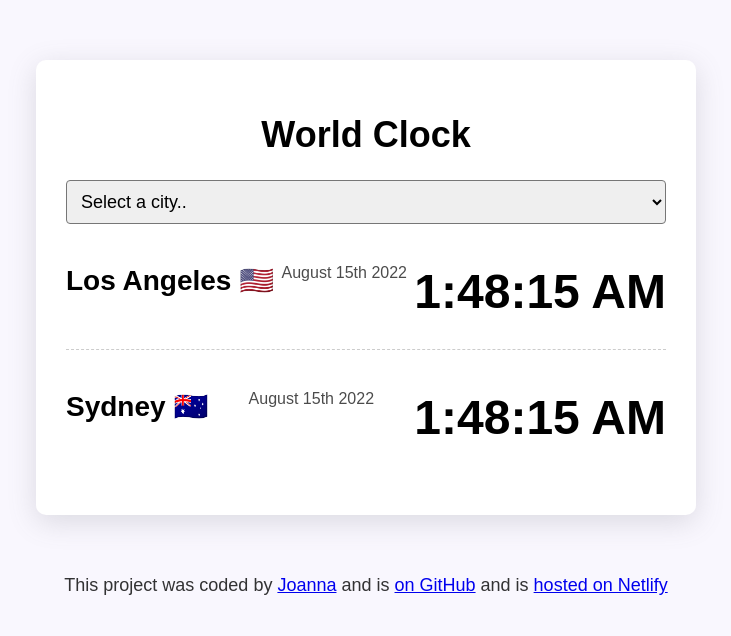
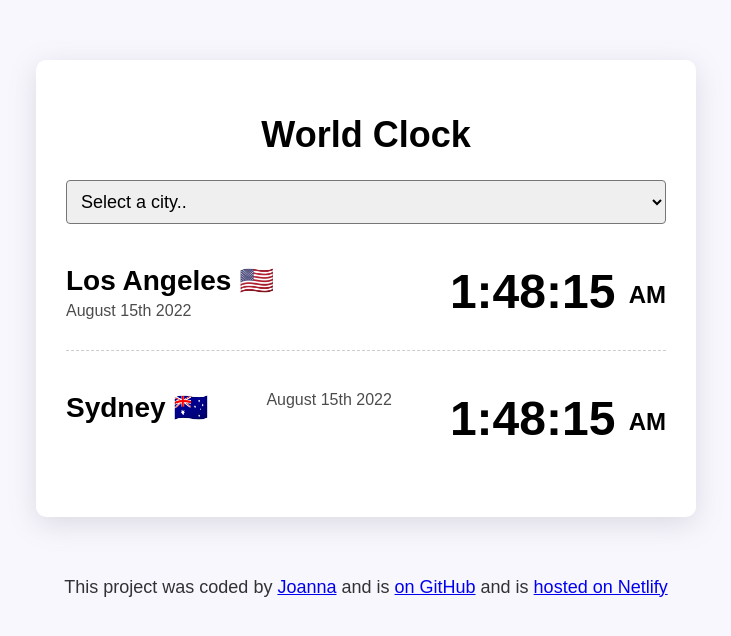
Before and after one commit to joanna520-w/WorldClockProject, a website built with Parcel: page index.html in a window 1280 px wide. Shown: the whole page, without its empty margins (274-1005 px from the left). Built offline with nearby package versions, Linux system fonts and the light colour scheme.

Commit message:
Update index.html

```diff
--- a/index.html
+++ b/index.html
@@ -19,14 +19,16 @@
       </select>
 
       <div class="city">
-        <h2>Los Angeles 🇺🇸</h2>
-        <div class="date">August 15th 2022</div>
-        <div class="time">1:48:15 AM</div>
+      <div>
+          <h2>Los Angeles 🇺🇸</h2>
+          <div class="date">August 15th 2022</div>
+        </div>
+        <div class="time">1:48:15 <small> AM </small></div>
       </div>
       <div class="city">
         <h2>Sydney 🇦🇺</h2>
         <div class="date">August 15th 2022</div>
-        <div class="time">1:48:15 AM</div>
+        <div class="time">1:48:15 <small> AM </small></div>
       </div>
     </div>
 
```
